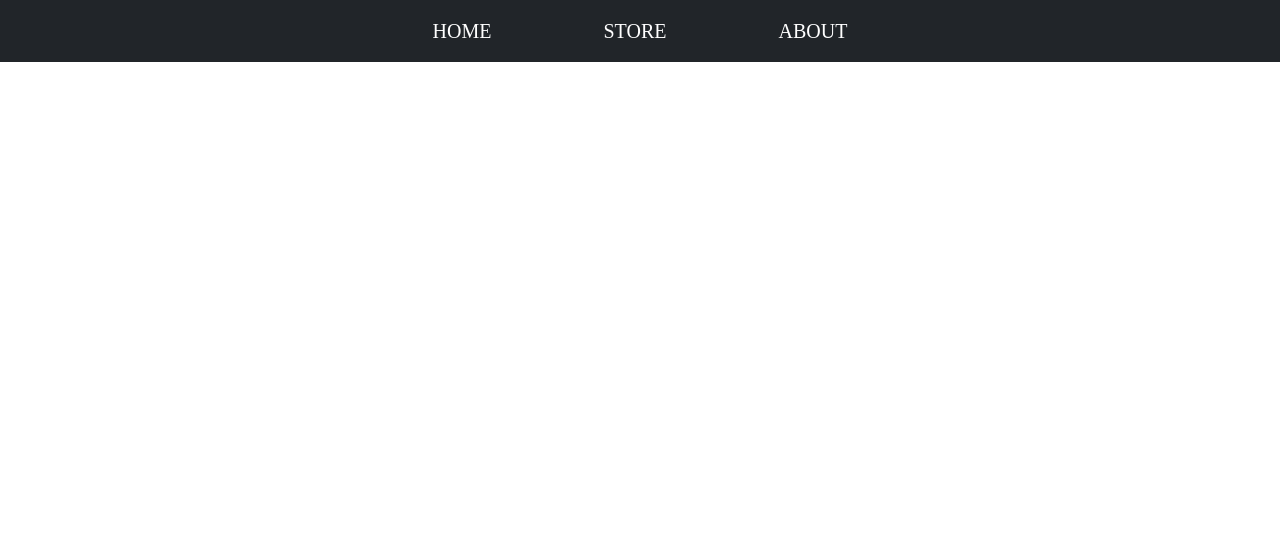
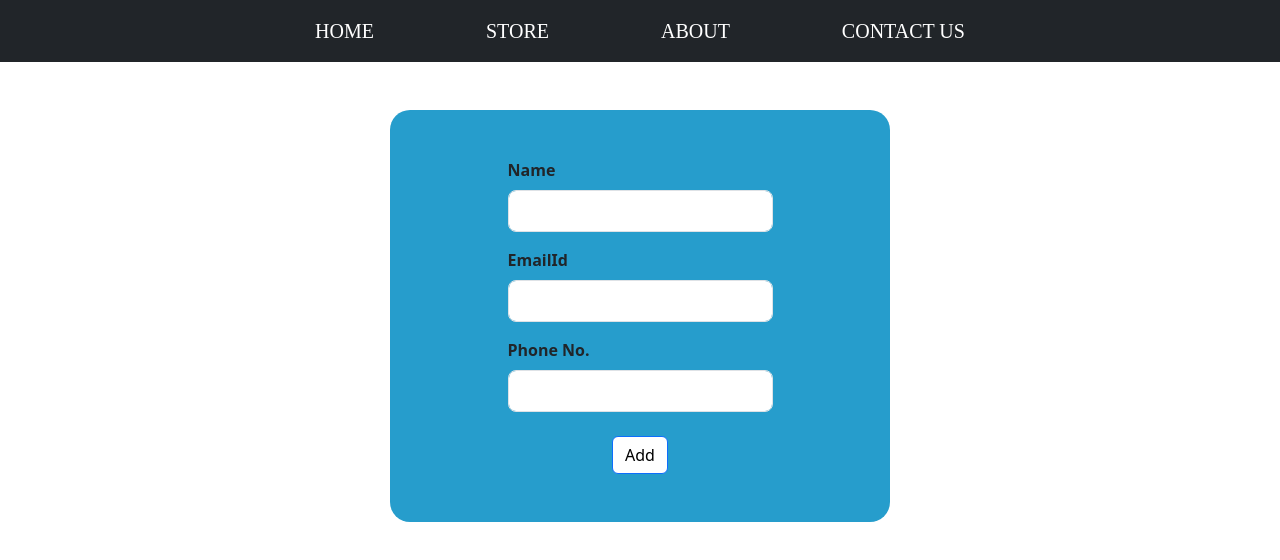
Before and after one commit to ruchitakb7/React-Ecommerse-website, a React (Create React App) app in the folder ecommerse_website/: page /contact-us in a window 1280 px wide. Before the commit this address had no page. Shown: the top 560 px of the page. Built offline with nearby package versions, Linux system fonts and the light colour scheme.

Commit message:
added contact routes

```diff
--- a/ecommerse_website/src/App.js
+++ b/ecommerse_website/src/App.js
@@ -6,6 +6,7 @@ import Home from './components/pages/Home';
 import Store from './components/pages/Store';
 import About from './components/pages/About';
 import AddmovieForm from './components/pages/AddmoviesForm';
+import Contact from './components/pages/Contact';
 
 function App() {
   return(
@@ -18,6 +19,7 @@ function App() {
       <Route path="/about" element={<About />} />
       <Route path="/" element={<Store />} />
       <Route path="/add-movies" element={<AddmovieForm/>}/>
+      <Route path="/contact-us" element={<Contact/>}/>
     </Routes>
   </ContextProvider>
 
--- a/ecommerse_website/src/components/layout/Header.js
+++ b/ecommerse_website/src/components/layout/Header.js
@@ -10,6 +10,7 @@ const Header = () => {
                     <Nav.Link as={Link} to="/home" className="text-white fs-5 mx-5">HOME</Nav.Link>
                     <Nav.Link as={Link} to="/" className="text-white fs-5 mx-5">STORE</Nav.Link>
                     <Nav.Link as={Link} to="/about" className="text-white fs-5 mx-5">ABOUT</Nav.Link>
+                    <Nav.Link as={Link} to="/contact-us" className="text-white fs-5 mx-5">CONTACT US</Nav.Link>
                 </Nav>
             </Container>
 
--- /dev/null
+++ b/ecommerse_website/src/components/pages/Contact.js
@@ -0,0 +1,94 @@
+import React, {useState} from "react";
+import {Form,Button} from "react-bootstrap"
+
+const Contact=()=>{
+
+    const [name,setName]=useState('')
+    const [email,setEmail]=useState('')
+    const [phoneno,setPhoneNo]=useState('')
+
+    async function postData(user) {
+        try{
+
+            const response = await fetch('https://ecommerse-website-a73c2-default-rtdb.firebaseio.com/contact.json', {
+                method: 'POST',
+                headers: {
+                    'Content-Type': 'application/json'
+                },
+                body: JSON.stringify(user)
+            });
+            if(!response.ok)
+            {
+                throw new Error('SOMETHING WENT WRONG')
+            }
+             alert('REVIEWS ADDES SUCCESSFULLY')
+
+
+        }
+        catch(error)
+        {
+                  alert(error)
+        }
+        setEmail('')
+        setName('')
+        setPhoneNo('')
+
+    }
+
+    const adddatahandler=(event)=>{
+        event.preventDefault()
+
+        const newobj={
+            name:name,
+            email:email,
+            phoneno:phoneno
+        }
+        postData(newobj)
+
+
+    }
+
+    return(
+        <div className="form-container justify-content-center d-flex align-items-center mx-auto mt-5 p-5 fw-bold"
+        style={{ maxWidth: "500px",backgroundColor:"rgb(38, 157, 204)",borderRadius:"20px"}}>
+            <Form onSubmit={adddatahandler}>
+                <Form.Group className="form-group " controlId="name">
+                    <Form.Label>Name</Form.Label>
+                    <Form.Control
+                        className="form-control-lg fs-6 "
+                        type="text"
+                        value={name}
+                        onChange={(e) => setName(e.target.value)}
+                    />
+                </Form.Group>
+
+                <Form.Group className="form-group" controlId="email">
+                    <Form.Label className="mt-3">EmailId</Form.Label>
+                    <Form.Control
+                        type="email"
+                         className="form-control-lg fs-6"
+                        value={email}
+                        onChange={(e) => setEmail(e.target.value)}
+                    />
+                </Form.Group>
+
+                <Form.Group className="form-group" controlId="phoneno">
+                    <Form.Label className="mt-3">Phone No.</Form.Label>
+                    <Form.Control
+                        type="number"
+                         className="form-control-lg fs-6"
+                        value={phoneno}
+                        onChange={(e) => setPhoneNo(e.target.value)}
+                    />
+                </Form.Group>
+                <Button type="submit"
+                className="btn-submit mt-4 mx-auto lg justify-content-center d-flex text-black"
+                style={{backgroundColor:"white"}}
+                >Add</Button>
+
+            </Form>
+
+        </div>
+    )
+}
+export default Contact
--- a/ecommerse_website/src/components/pages/Store.js
+++ b/ecommerse_website/src/components/pages/Store.js
@@ -9,7 +9,7 @@ const Store=()=>{
     return(
         <Fragment>
              <Generic />
-            <div style={{ position: "absolute", right: "20px", top: "6%", transform: "translateY(-50%)",zIndex:"1050" }}>
+            <div style={{ position: "absolute", right: "20px", top: "9%", transform: "translateY(-50%)",zIndex:"1050" }}>
                 <CartItem />
             </div>
             <div style={{minHeight:"100vh"}}>
```
